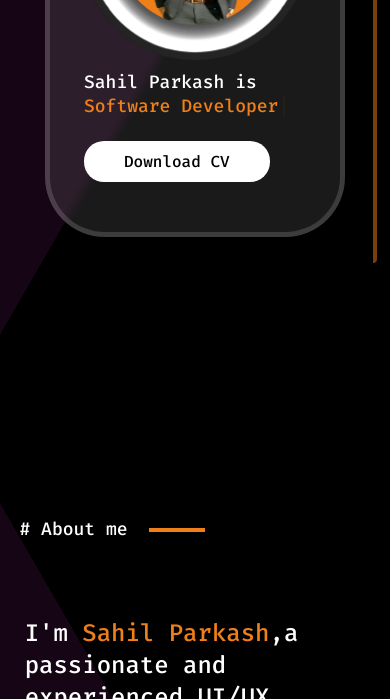
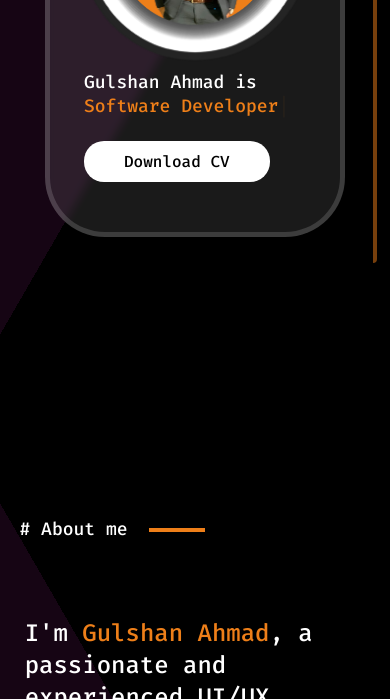
Before and after one commit to meergulshan/My-portfolio, a React (Create React App) app: page / in a window 390 px wide. Shown: the part 425-1124 px from the top of the page. Built offline with nearby package versions, Linux system fonts and the light colour scheme.

Commit message:
Use 'Gulshan Ahmad' consistently across About, Landing, and Contact footer

```diff
--- a/src/components/about/about.jsx
+++ b/src/components/about/about.jsx
@@ -10,7 +10,7 @@ const About = () => {
         </div>
         <div className="contentDiv">
           <div className="aboutContent">
-            I'm <span className="CreatorName">Sahil Parkash</span>,a passionate
+            I'm <span className="CreatorName">Gulshan Ahmad</span>, a passionate
             and experienced UI/UX designer and front-end developer. I specialize
             in creating visually stunning and intuitive user interfaces that
             enhance user experiences and drive results. With a keen eye for
--- a/src/components/contact me/contact.jsx
+++ b/src/components/contact me/contact.jsx
@@ -132,7 +132,7 @@ const Contact = () => {
               </a>
             </div>
             <div className="Rights">
-              @2023 Sahil Parkash All Rights Reserved.
+              @2025 Gulshan Ahmad All Rights Reserved.
             </div>
           </div>
         </div>
--- a/src/components/landing page/landingpage.css
+++ b/src/components/landing page/landingpage.css
@@ -67,7 +67,7 @@
 
 .landingpage .container .glass .content::before {
   color: #ffffff;
-  content: "Sahil Parkash is a";
+  content: "Gulshan Ahmad is a";
   width: max-content;
 
 }
@@ -184,7 +184,7 @@
   }
 
   .landingpage .container .glass .content::before {
-    content: "Sahil Parkash is ";
+    content: "Gulshan Ahmad is ";
     color: #ffffff;
   }
 
```
